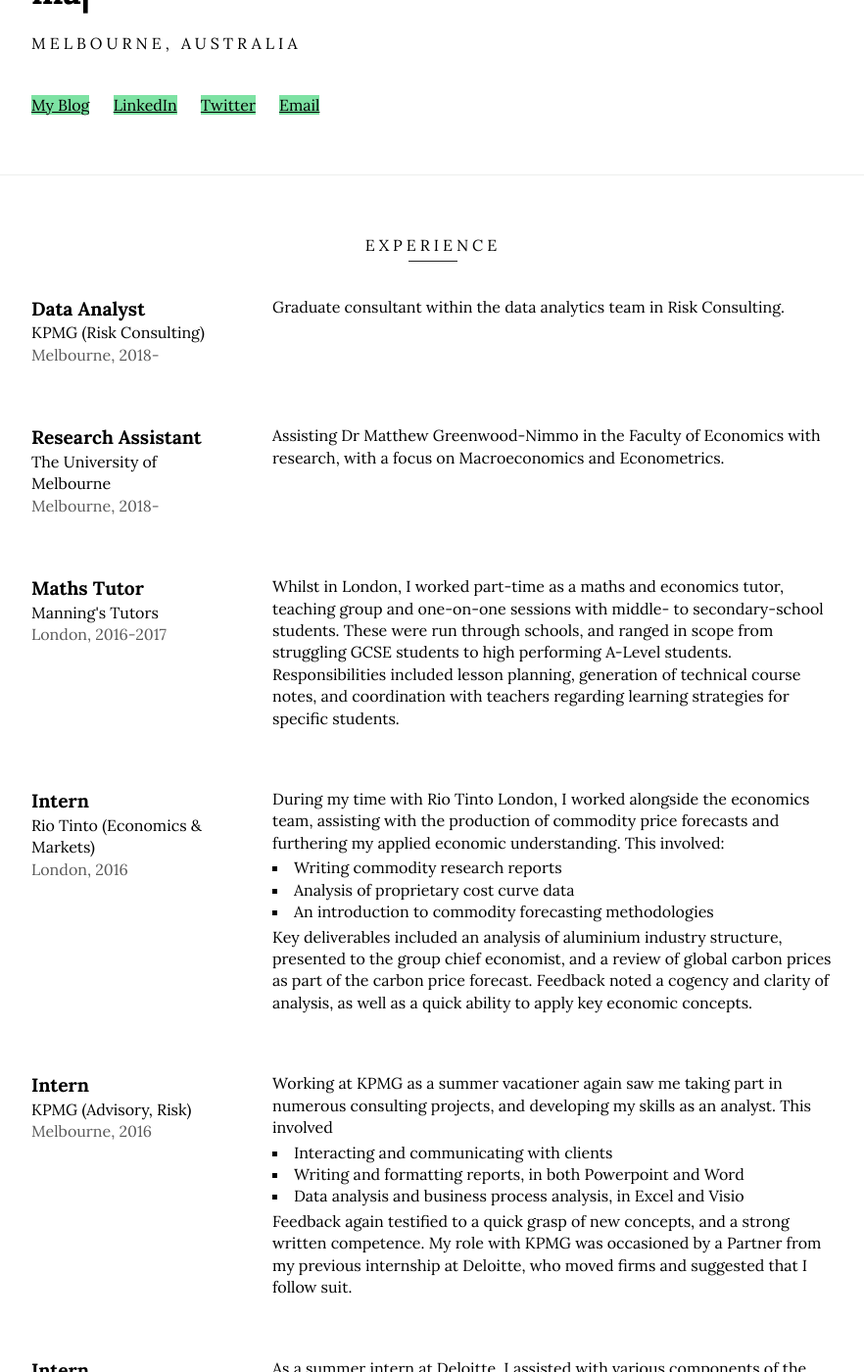
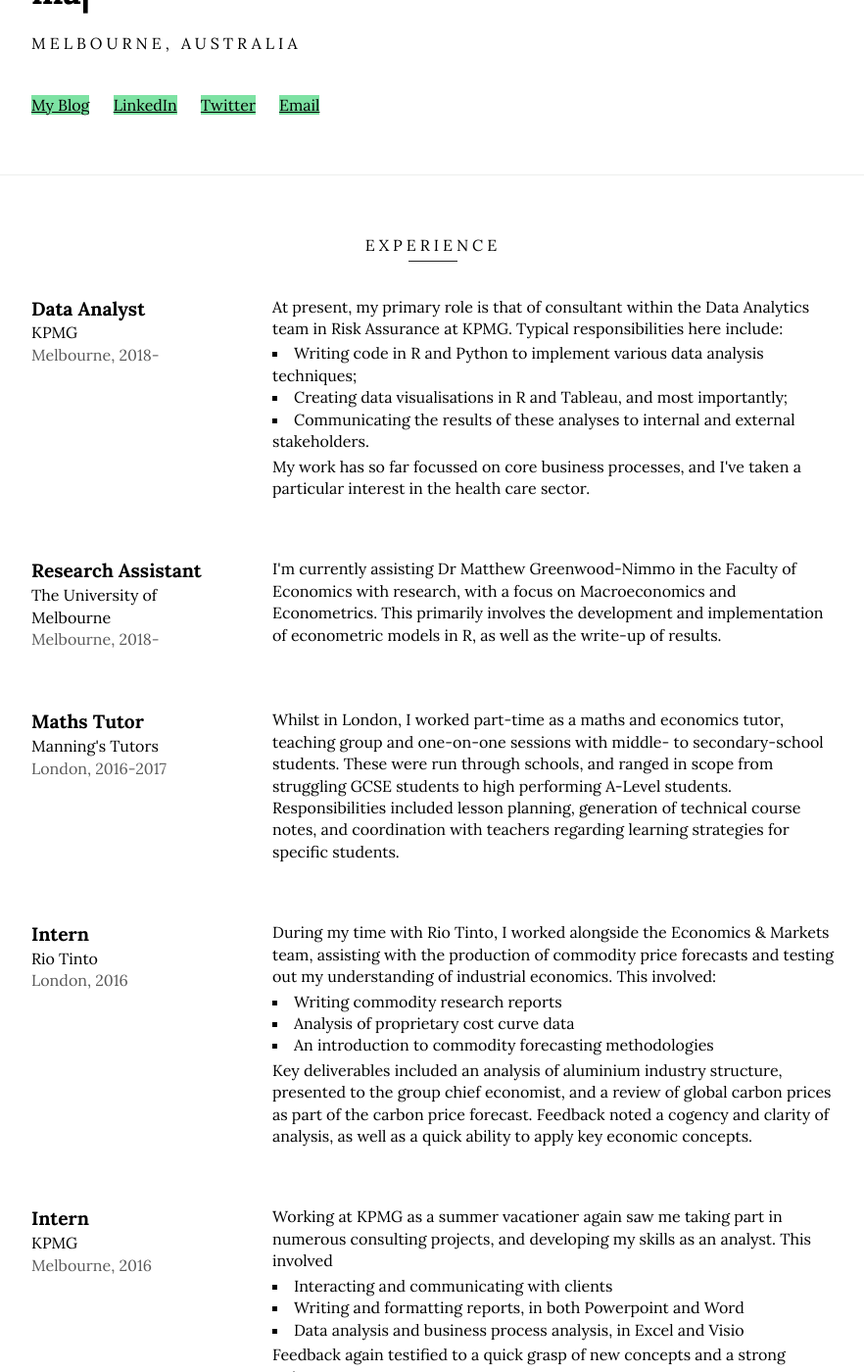
Before and after one commit to rcushen/resume, a Jekyll site: the page built from index.html, in a window 1280 px wide and 1400 px high, scrolled down 388 px. Shown: the whole window at 98% size, without its empty margins (198-1080 px from the left). Built offline with Jekyll 4.4.1, drawn with Linux system fonts in a browser that asks for light colours; some of the changed text lies outside the part shown.

Commit message:
Updated recent employment

```diff
--- a/_data/education.yml
+++ b/_data/education.yml
@@ -1,12 +1,12 @@
 -   qualification: BCom in Economics
     school: The University of Melbourne
     period: 2014 - 2017
-    description: First-Class Honours and Dean’s Honours List (top 3%). Contributor to Farrago and committee member with Melbourne Microfinance Initiative.
+    description: First-Class Honours and Dean’s Honours List (top 3%). Contributor to Farrago and committee member with the Melbourne Microfinance Initiative.
 
 -   qualification: Study Abroad
     school: University College London
     period: 2016 - 2017
-    description: Year of study abroad with Economics and Maths faculty at University College London.
+    description: Year of study abroad with the economics and maths faculties at University College London.
 
 -   qualification: Study Abroad
     school: London School of Economics
--- a/_data/jobs.yml
+++ b/_data/jobs.yml
@@ -1,12 +1,14 @@
 -   title: Data Analyst
-    company: KPMG (Risk Consulting)
+    company: KPMG
     period: Melbourne, 2018-
-    description: Graduate consultant within the data analytics team in Risk Consulting.
+    description: 'At present, my primary role is that of consultant within the Data Analytics team in Risk Assurance at KPMG. Typical responsibilities here include:'
+    list: '<ul><li>Writing code in R and Python to implement various data analysis techniques;</li><li>Creating data visualisations in R and Tableau, and most importantly;</li><li>Communicating the results of these analyses to internal and external stakeholders.</li></ul>'
+    description2: My work has so far focussed on core business processes, and I've taken a particular interest in the health care sector.
 
 -   title: Research Assistant
     company: The University of Melbourne
     period: Melbourne, 2018-
-    description: Assisting Dr Matthew Greenwood-Nimmo in the Faculty of Economics with research, with a focus on Macroeconomics and Econometrics.
+    description: I'm currently assisting Dr Matthew Greenwood-Nimmo in the Faculty of Economics with research, with a focus on Macroeconomics and Econometrics. This primarily involves the development and implementation of econometric models in R, as well as the write-up of results.
 
 -   title: Maths Tutor
     company: Manning's Tutors
@@ -14,21 +16,21 @@
     description: Whilst in London, I worked part-time as a maths and economics tutor, teaching group and one-on-one sessions with middle- to secondary-school students. These were run through schools, and ranged in scope from struggling GCSE students to high performing A-Level students. Responsibilities included lesson planning, generation of technical course notes, and coordination with teachers regarding learning strategies for specific students.
 
 -   title: Intern
-    company: Rio Tinto (Economics & Markets)
+    company: Rio Tinto
     period: London, 2016
-    description: 'During my time with Rio Tinto London, I worked alongside the economics team, assisting with the production of commodity price forecasts and furthering my applied economic understanding. This involved:'
+    description: 'During my time with Rio Tinto, I worked alongside the Economics & Markets team, assisting with the production of commodity price forecasts and testing out my understanding of industrial economics. This involved:'
     list: '<ul><li>Writing commodity research reports</li><li>Analysis of proprietary cost curve data</li><li>An introduction to commodity forecasting methodologies</li></ul>'
     description2: Key deliverables included an analysis of aluminium industry structure, presented to the group chief economist, and a review of global carbon prices as part of the carbon price forecast. Feedback noted a cogency and clarity of analysis, as well as a quick ability to apply key economic concepts.
 
 -   title: Intern
-    company: KPMG (Advisory, Risk)
+    company: KPMG
     period: Melbourne, 2016
     description: 'Working at KPMG as a summer vacationer again saw me taking part in numerous consulting projects, and developing my skills as an analyst. This involved'
     list: '<ul><li>Interacting and communicating with clients</li><li>Writing and formatting reports, in both Powerpoint and Word</li><li>Data analysis and business process analysis, in Excel and Visio</li></ul>'
-    description2: Feedback again testified to a quick grasp of new concepts, and a strong written competence. My role with KPMG was occasioned by a Partner from my previous internship at Deloitte, who moved firms and suggested that I follow suit.
+    description2: Feedback again testified to a quick grasp of new concepts and a strong written competence.
 
 -   title: Intern
-    company: Deloitte (Risk Advisory)
+    company: Deloitte
     period: Melbourne, 2015
     description: 'As a summer intern at Deloitte, I assisted with various components of the internal audit process, including:'
     list: '<ul><li>Interacting and communicating with clients</li><li>Data analysis in Excel</li><li>Gap analysis, through policy compliance testing</li></ul>'
```
